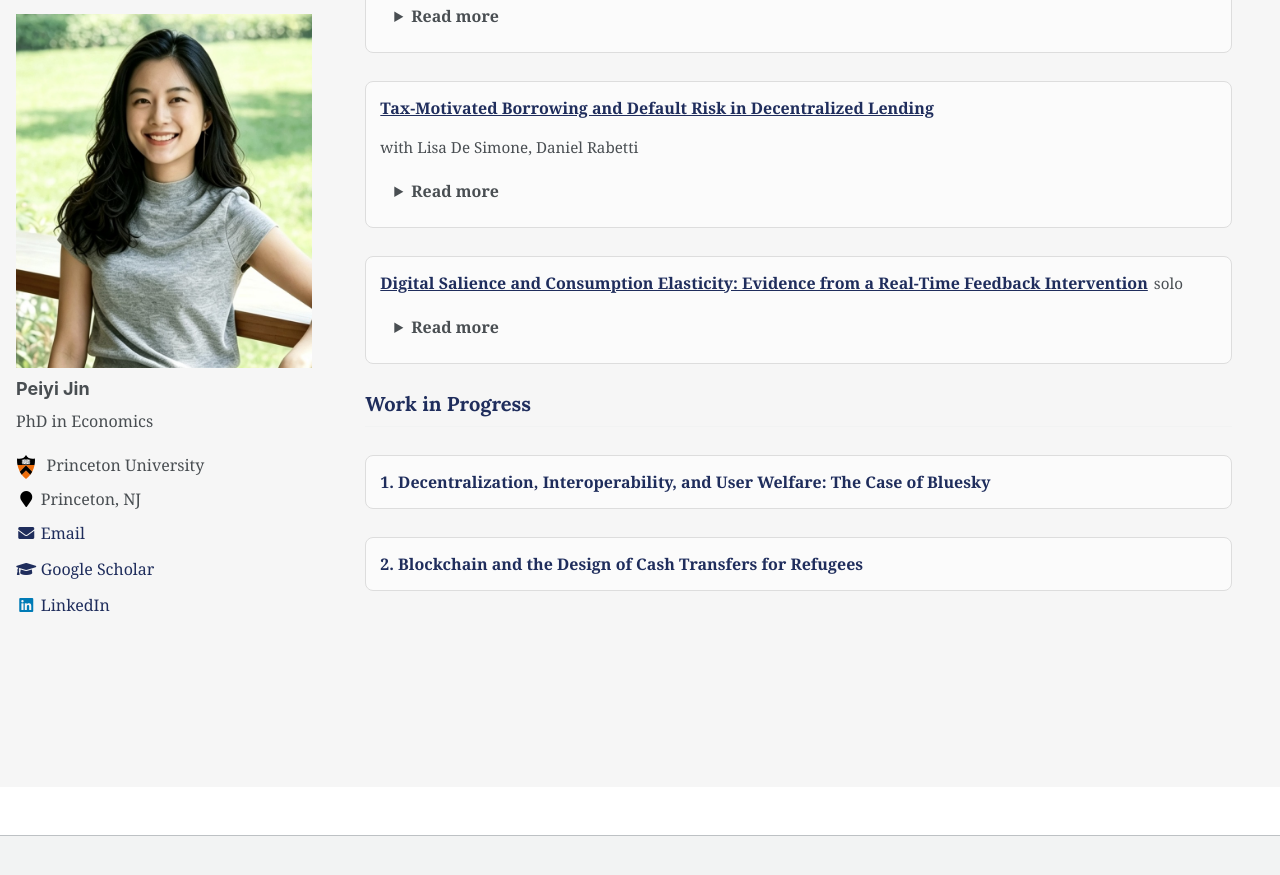
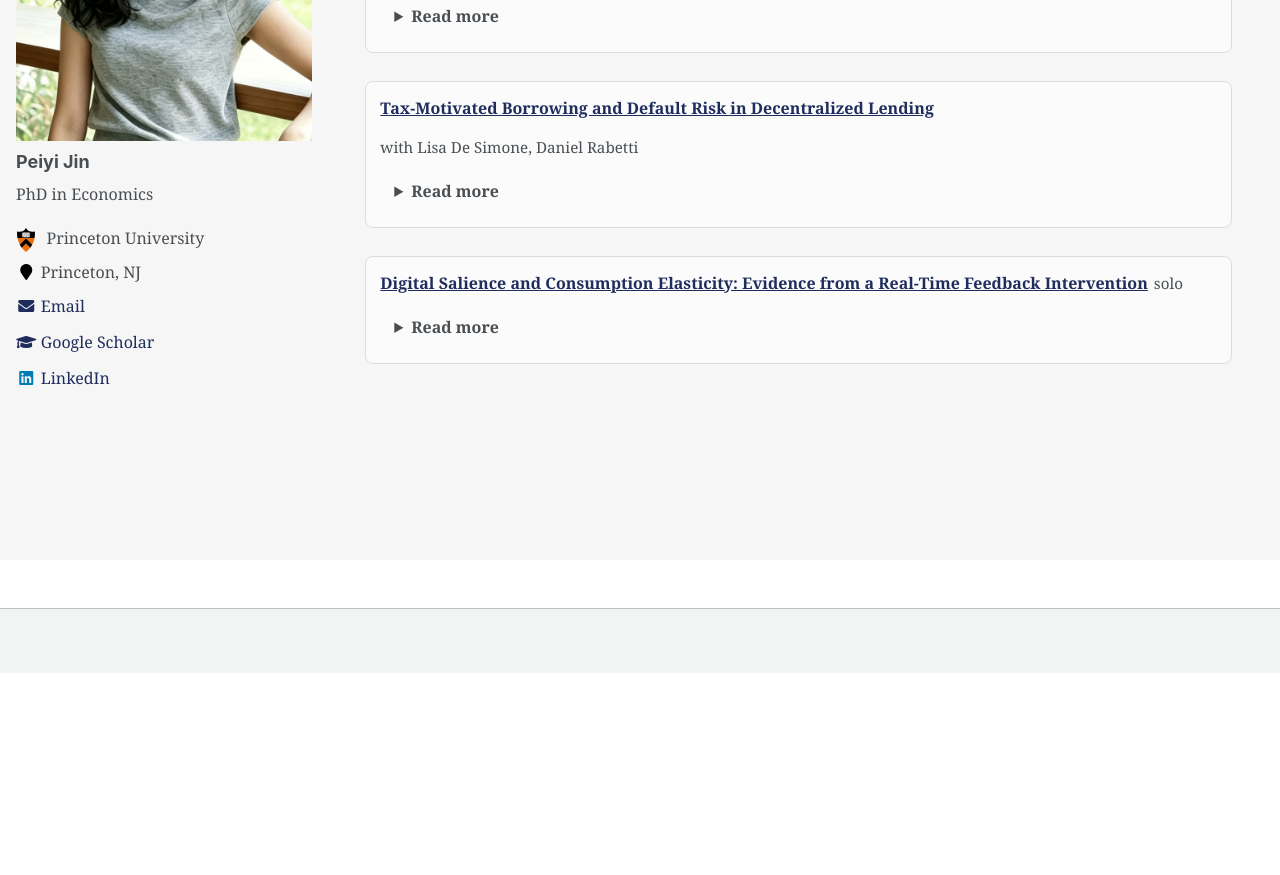
Before and after one commit to peiyi-jin/peiyi-jin.github.io, a Jekyll site: the page built from _pages/research.md, in a window 1280 px wide and 900 px high, scrolled down 870 px. Shown: the top 875 px of the window. Built offline with Jekyll 4.4.1, drawn with Linux system fonts in a browser that asks for light colours; some web fonts are replaced; after the commit the page ends 1543 px from its top, so only the background shows below that.

Commit message:
Remove work in progress section from Research page

```diff
--- a/_pages/research.md
+++ b/_pages/research.md
@@ -324,9 +324,3 @@ author_profile: true
     </div>
   </details>
 </div>
-
-<h2 class="theme-heading">Work in Progress</h2>
-
-<div class="paper-item"><span class="paper-title">1. Decentralization, Interoperability, and User Welfare: The Case of Bluesky</span></div>
-
-<div class="paper-item"><span class="paper-title">2. Blockchain and the Design of Cash Transfers for Refugees</span></div>
```
